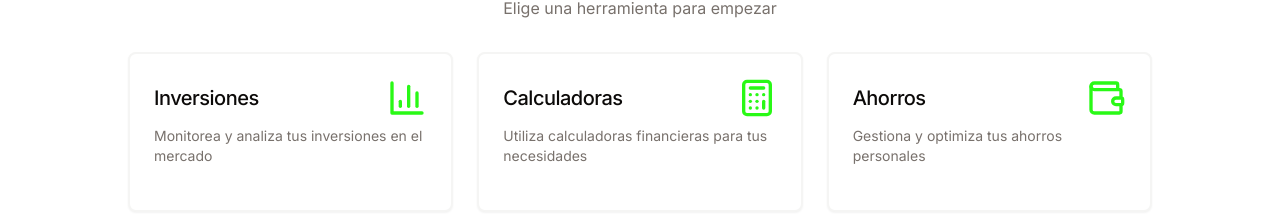
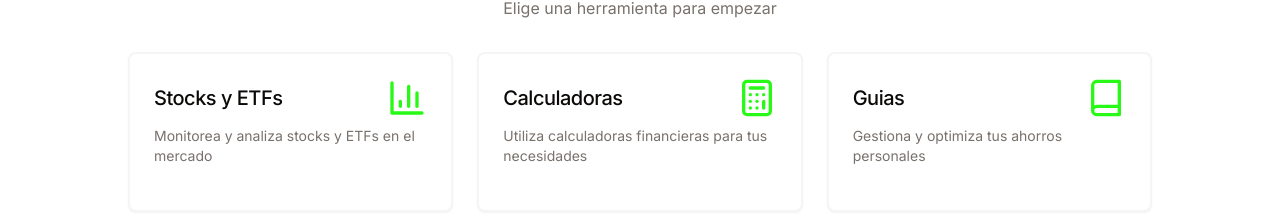
Before and after one commit to Michillas/WebFinanzas, a Next.js app in the folder webfinanzas-frontend/: page /tools in a window 1280 px wide. Shown: the part 284-500 px from the top of the page. Built offline with nearby package versions, Linux system fonts and the light colour scheme.

Commit message:
feat: minor changes

```diff
--- a/webfinanzas-frontend/app/tools/savings/page.tsx
+++ b/webfinanzas-frontend/app/tools/guides/page.tsx
@@ -1,4 +1,4 @@
-export default function SavingsPage() {
+export default function GuidesPage() {
     return(
         <>
         </>
--- a/webfinanzas-frontend/app/tools/page.tsx
+++ b/webfinanzas-frontend/app/tools/page.tsx
@@ -3,7 +3,7 @@
 import {
     BarChart3,
     Calculator,
-    Wallet,
+    BookIcon,
     Cpu,
     Bitcoin,
     Briefcase,
@@ -21,8 +21,8 @@ import type { ReactNode } from "react";
 const financeTools = [
     {
         id: 1,
-        title: "Inversiones",
-        description: "Monitorea y analiza tus inversiones en el mercado",
+        title: "Stocks y ETFs",
+        description: "Monitorea y analiza stocks y ETFs en el mercado",
         icon: <BarChart3 className="h-10 w-10" />,
         href: "/tools/investments",
     },
@@ -35,10 +35,10 @@ const financeTools = [
     },
     {
         id: 3,
-        title: "Ahorros",
+        title: "Guias",
         description: "Gestiona y optimiza tus ahorros personales",
-        icon: <Wallet className="h-10 w-10" />,
-        href: "/tools/savings",
+        icon: <BookIcon className="h-10 w-10" />,
+        href: "/tools/guides",
     },
     {
         id: 4,
```
